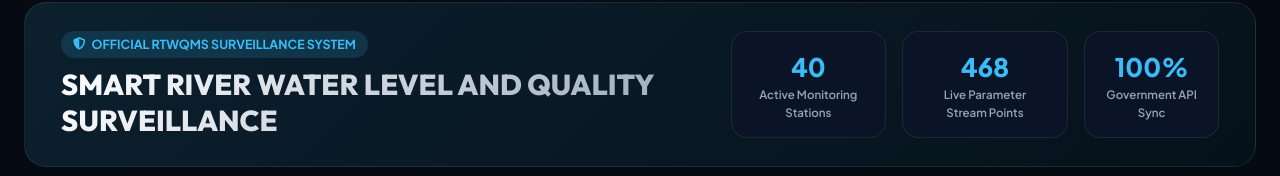
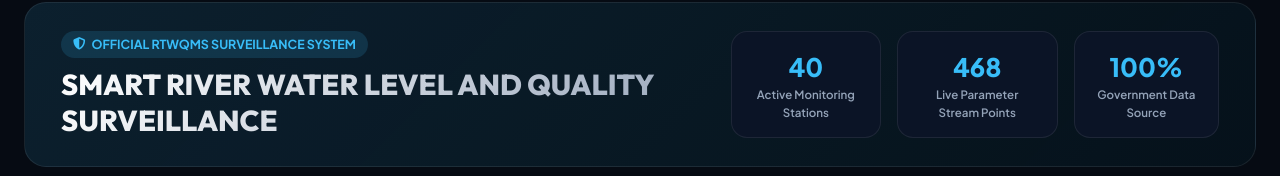
Before and after one commit to mbanait43-glitch/smart-river-surveillance-project, a website: page frontend/index.html in a window 1280 px wide. Shown: the part 111-287 px from the top of the page. Drawn offline with nearby package versions, Linux system fonts and the light colour scheme; no server answers.

Commit message:
Update stat label from Government API Sync to Government Data Source

```diff
--- a/frontend/index.html
+++ b/frontend/index.html
@@ -87,7 +87,7 @@
                 </div>
                 <div class="stat-box">
                     <span class="stat-num">100%</span>
-                    <span class="stat-label">Government API Sync</span>
+                    <span class="stat-label">Government Data Source</span>
                 </div>
             </div>
         </section>
```
